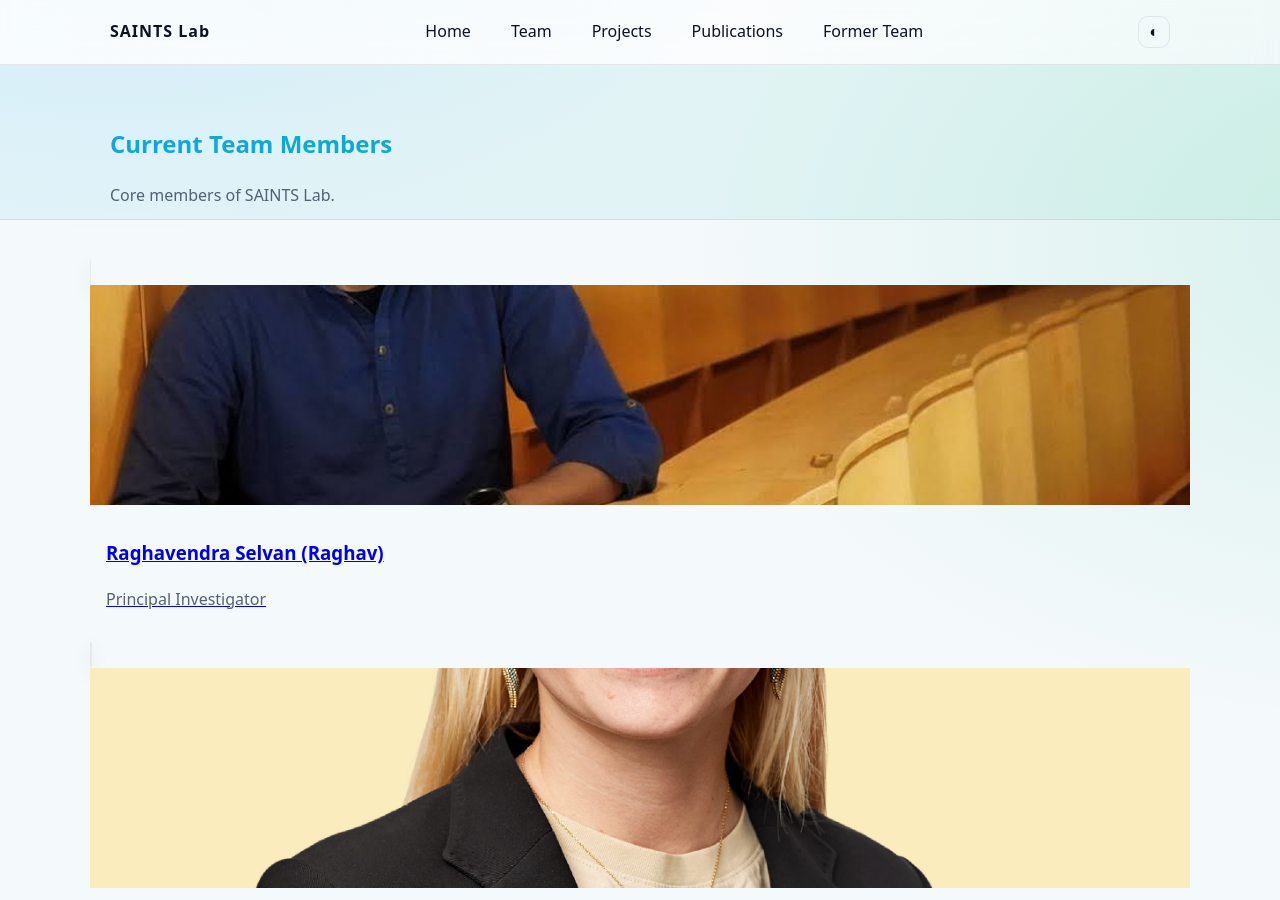
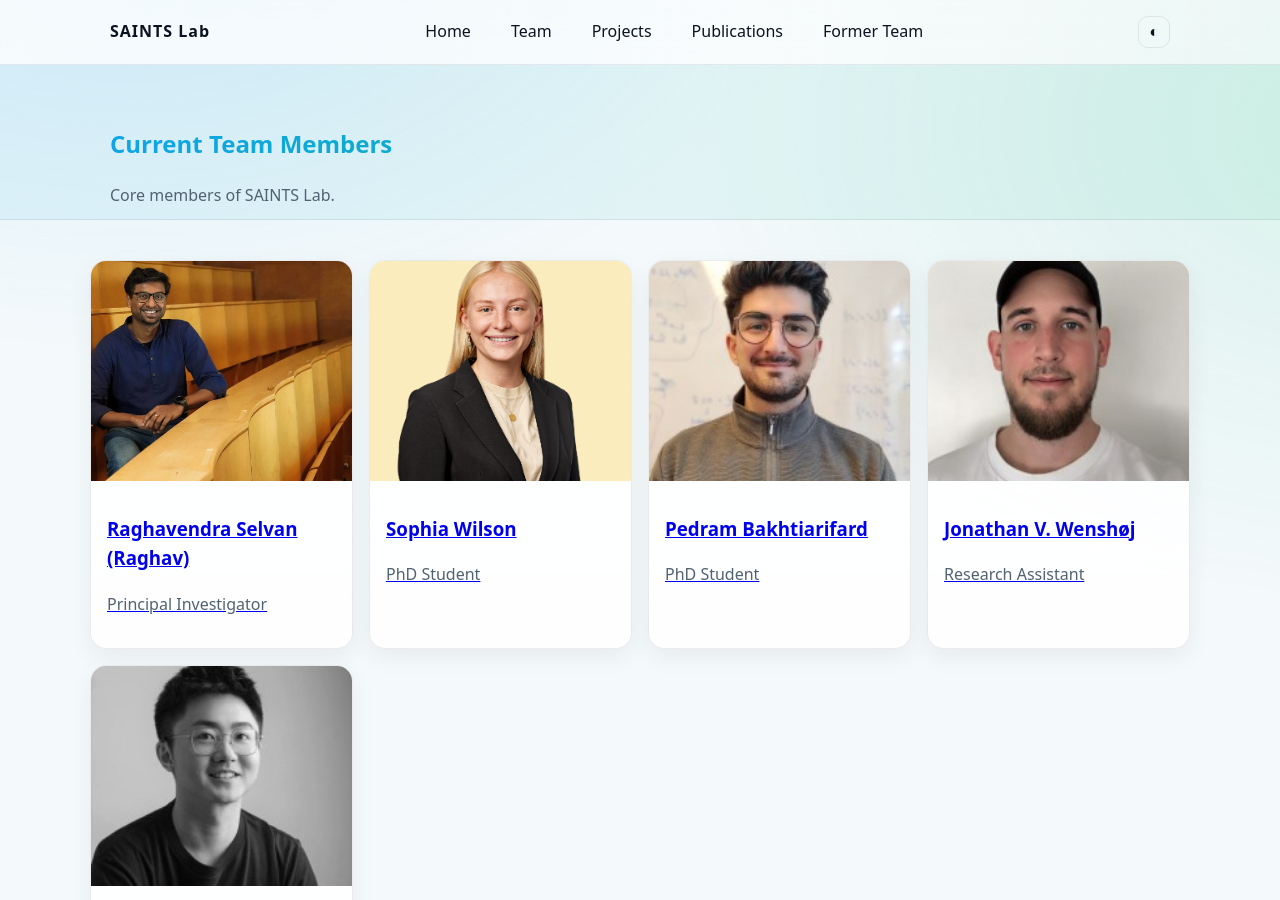
Before and after one commit to saintslab/saintslab.github.io, a Jekyll site: the page built from people.html, in a window 1280 px wide and 900 px high. Built offline with Jekyll 4.4.1, drawn with Linux system fonts in a browser that asks for light colours.

Commit message:
Update people

```diff
--- a/people.html
+++ b/people.html
@@ -13,6 +13,8 @@
 
 <section class="section container">
   {% assign people = site.people | sort: "order" %}
+  <div class="grid people-grid">
+
   {% for person in people %}
     {% unless person.former %}
       <a class="card person-teaser" href="{{ person.url }}">
@@ -28,4 +30,5 @@
       </a>
     {% endunless %}
   {% endfor %}
+  </div>
 </section>
```
